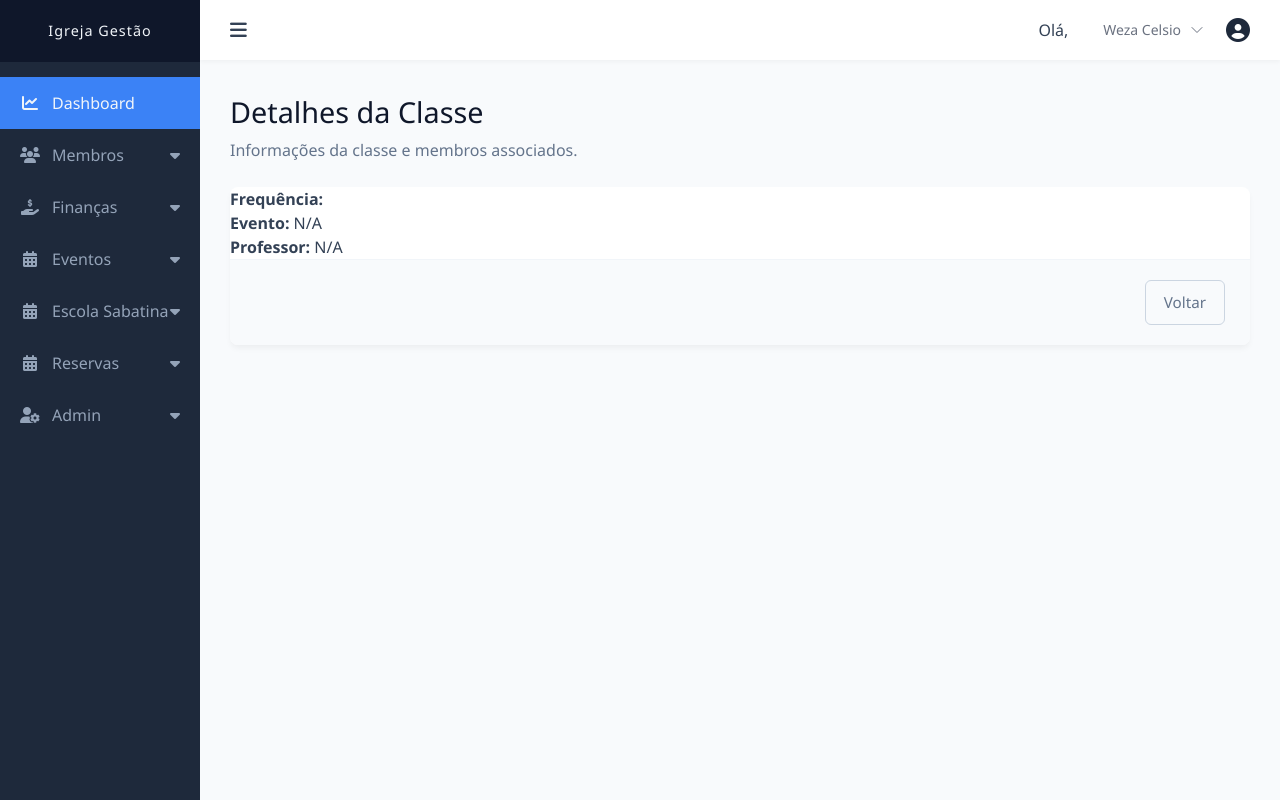
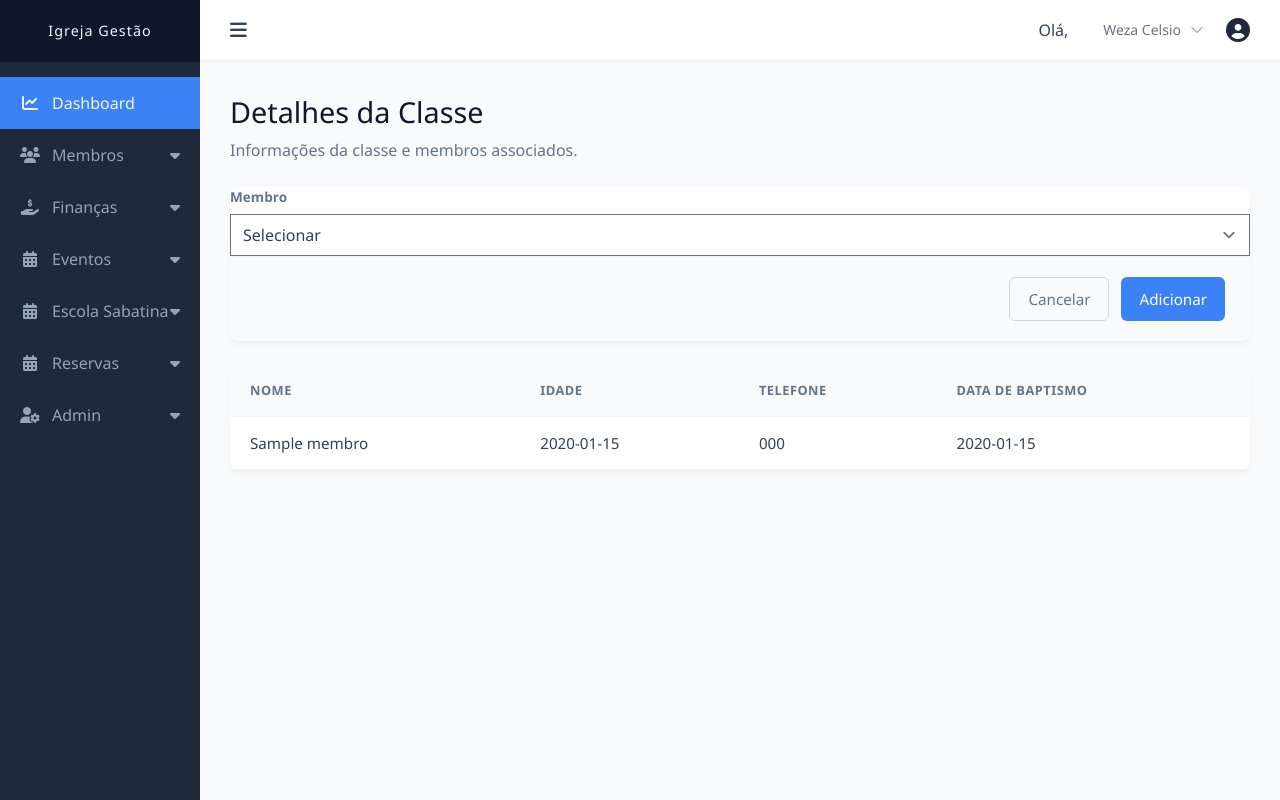
Before and after one commit to Milton0222/Gevangelica, a Laravel app: page /classes/1 in a window 1280 px wide. Run offline with Laravel 10, Linux system fonts and the light colour scheme; a user stored in the database is signed in; data comes from the database, SQL or seed files in the repository; tables that the repository leaves empty hold one stand-in row (values such as "Sample post"); style sheets or scripts are compiled from the project's sources; some libraries are stand-ins or nearby versions.

Commit message:
classe membro

```diff
--- a/app/Http/Controllers/ClasseController.php
+++ b/app/Http/Controllers/ClasseController.php
@@ -5,6 +5,7 @@ namespace App\Http\Controllers;
 use App\Models\classes;
 use App\Models\eventos;
 use App\Models\membros;
+use App\Models\membros_classes;
 use App\Models\User;
 use Illuminate\Http\Request;
 use Illuminate\Support\Facades\Auth;
@@ -77,10 +78,16 @@ class ClasseController extends Controller
      * Exibe os detalhes de uma classe específica.
      * GET /classes/{id}
      */
-    public function show(classes $classe)
+    public function show($id)
     {
-        $classe->load(['evento', 'professor', 'membros']);
-        return view('gerir.classes_show', compact('classe'));
+        $classe=classes::find($id);
+        $membros=membros::orderby('id','desc')->get();
+
+        $classe_membros=membros_classes::join('membros','membros.id','membros_classes.membro_id')
+        ->selectRaw('membros.nome,membros.data_nascimento, membros.telefone,membros.data_batismo')
+        ->where('membros_classes.classe_id',$id)->get();
+
+        return view('gerir.classes_show', compact('classe','membros','classe_membros'));
     }
 
     /**
@@ -92,6 +99,24 @@ class ClasseController extends Controller
         $eventos = eventos::all();
         $professores = User::all();
         return view('gerir.classes_edit', compact('classe', 'eventos', 'professores'));
+    }
+
+    public function add_membro(Request $request, $id){
+             $validated=$request->validate([
+                    'membro_id'=>'required|exists:membros,id'
+             ]);
+
+            $membro=membros::find($validated['membro_id']);
+            $classe=classes::find($id);
+
+          if(membros_classes::create([
+                'membro_id'=>$validated['membro_id'],
+                'classe_id'=>$id
+             ])){
+                    alert($membro['nome'],'Adicionado a classe com o grupo '.$classe['grupo'],'success');
+             }
+
+             return redirect()->route('classe.show',$id);
     }
 
     /**
--- a/resources/views/gerir/classes.blade.php
+++ b/resources/views/gerir/classes.blade.php
@@ -54,7 +54,7 @@
                             <td>{{ $classe->professor->name ?? 'N/A' }}</td>
                             <td class="text-center">
                                 <div class="table-actions">
-                                    <a href="{{ route('classe.show', $classe) }}" class="btn-action edit" title="Ver"><i class="fas fa-eye"></i>Membros</a>
+                                    <a href="{{ route('classe.show', $classe->id) }}" class="btn-action edit" title="Ver"><i class="fas fa-eye"></i>Membros</a>
                                     <a onclick="actualizar('{{$classe->id}}','{{$classe->grupo}}','{{$classe->frequencia}}','{{$classe->evento_id}}','{{$classe->professor_id}}')" class="btn-action edit" title="Editar"><i class="fas fa-edit"></i></a>
                                     <form action="{{ route('classe.destroy', $classe) }}" method="POST" style="display:inline;">
                                         @csrf
--- a/resources/views/gerir/classes_show.blade.php
+++ b/resources/views/gerir/classes_show.blade.php
@@ -7,14 +7,53 @@
     @endsection
 
     @section('contente')
+
     <div class="table-container">
-            <h3>{{ $classe->grupo }}</h3>
-            <p><strong>Frequência:</strong> {{ $classe->frequencia }}</p>
-            <p><strong>Evento:</strong> {{ $classe->evento->nome ?? 'N/A' }}</p>
-            <p><strong>Professor:</strong> {{ $classe->professor->name ?? 'N/A' }}</p>
+        <form action="{{ route('classe.membro', $classe->id) }}" method="POST">
+            @csrf
+            <div class="form-group">
+                <label for="evento_id">Membro</label>
+                <select name="membro_id" id="membro_id" required>
+                    <option value="">Selecionar</option>
+                    @foreach($membros as $membro)
+                    <option value="{{ $membro->id }}">{{ $membro->nome }}</option>
+                    @endforeach
+                </select>
+            </div>
+
             <div class="modal-right-footer">
-                <a href="{{ route('classe.index') }}" class="btn btn-secondary-outline">Voltar</a>
+                <a href="{{ route('classe.index') }}" class="btn btn-secondary-outline">Cancelar</a>
+                <button type="submit" class="btn btn-primary">Adicionar</button>
             </div>
+        </form>
+    </div>
+
+    <div class="table-container">
+        <table class="custom-table">
+            <thead>
+                <tr>
+
+                    <th>Nome</th>
+                    <th>Idade</th>
+                    <th>Telefone</th>
+                    <th>Data de Baptismo</th>
+
+                </tr>
+            </thead>
+            <tbody>
+                @foreach ($classe_membros as $lista)
+                  <tr>
+                    <td>{{$lista->nome}}</td>
+                    <td>{{$lista->data_nascimento}}</td>
+                    <td>{{$lista->telefone}}</td>
+                    <td>{{$lista->data_batismo ?? 'N/Batizado'}}</td>
+                  </tr>
+
+                @endforeach
+
+            </tbody>
+
+        </table>
     </div>
     @endsection
 </x-app-layout>
--- a/routes/web.php
+++ b/routes/web.php
@@ -84,6 +84,8 @@ Route::middleware([
         ]
     ]);
 
+    Route::post('/classe/membro/{id}',[ClasseController::class,'add_membro'])->name('classe.membro');
+
     // ===========================
     // ROTAS DE DEPARTAMENTOS
     // ===========================
```
Lines whose indentation alone changed are shown as unchanged.
